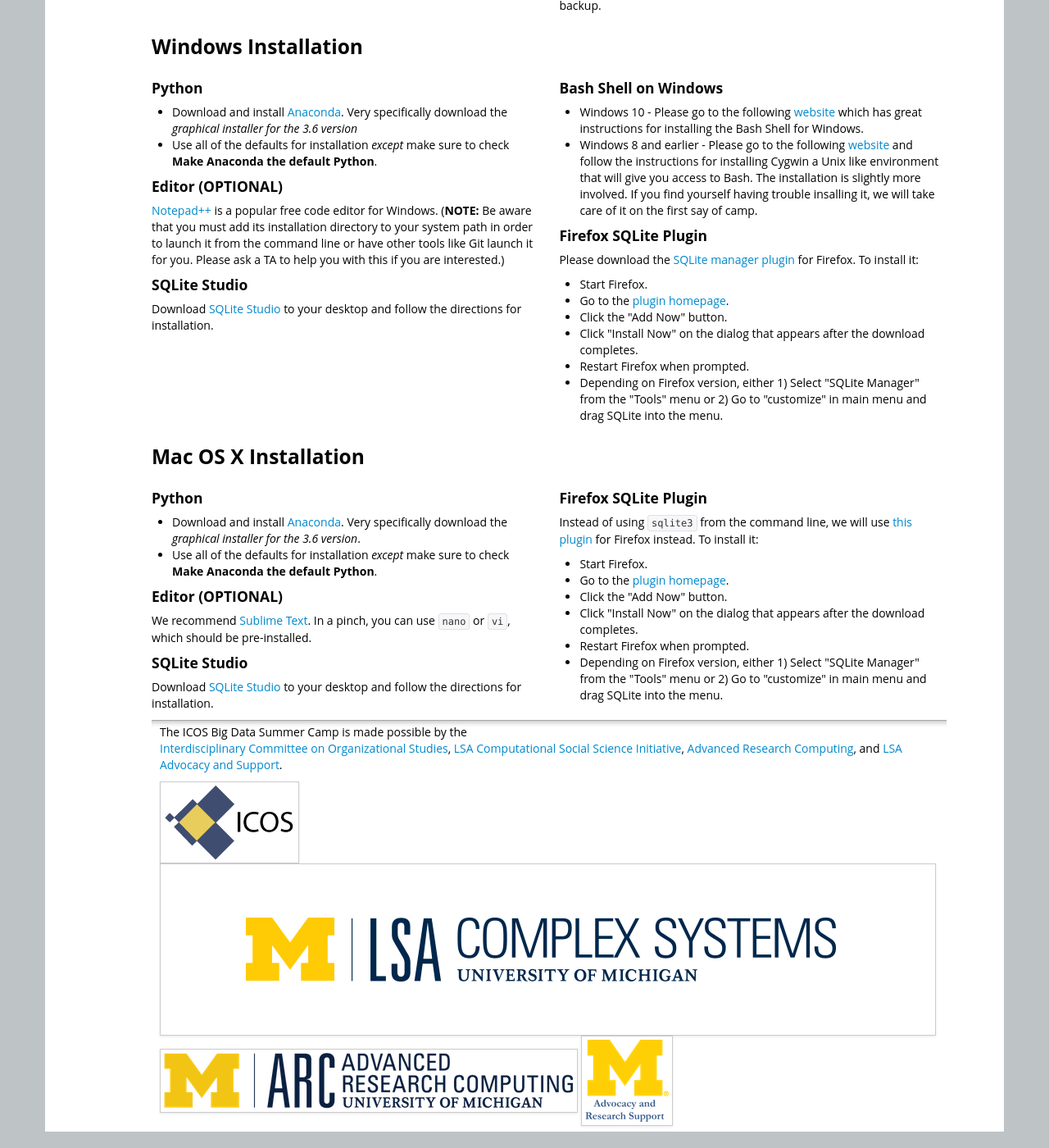
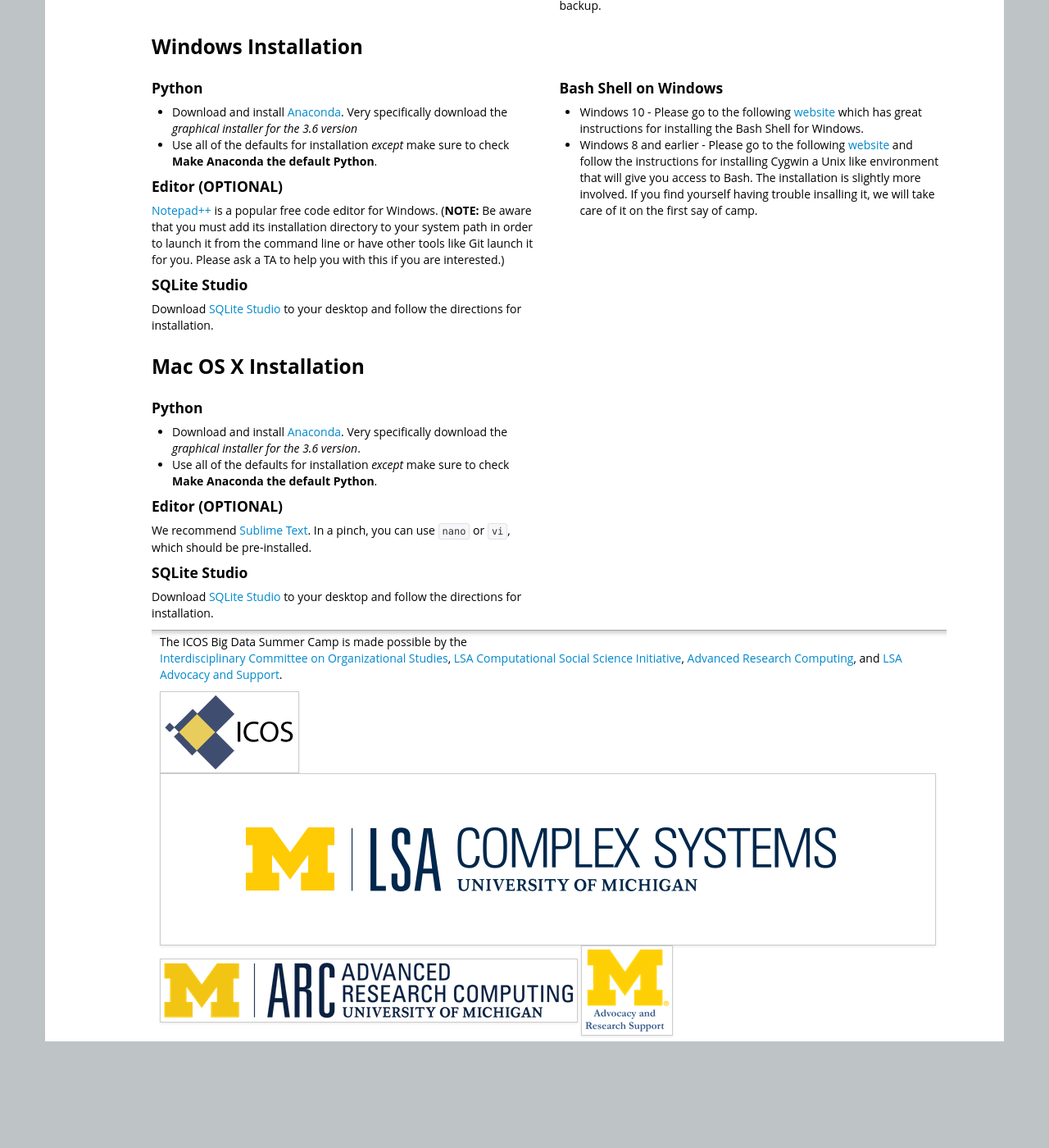
Before and after one commit to ICOSBigDataCamp/2018-summer-camp, a Jekyll site: the page built from index.html, in a window 1280 px wide and 1400 px high, scrolled down 3497 px. Shown: the whole window at 82% size. Built offline with Jekyll 4.4.1, drawn with Linux system fonts in a browser that asks for light colours; after the commit the page ends 4787 px from its top, so only the background shows below that.

Commit message:
removed sqlite firefox plugin because broken in quantum

```diff
--- a/_includes/setup.html
+++ b/_includes/setup.html
@@ -90,32 +90,6 @@
 	  more involved. If you find yourself having trouble insalling it, we will take care of it on the first say of camp.
       </li>
     </ul>
-    <h4 id="firefox-sqlite">Firefox SQLite Plugin</h4>
-    <p>
-      Please download the <a href="https://addons.mozilla.org/en-US/firefox/addon/sqlite-manager/">SQLite manager plugin</a>
-      for Firefox.
-      To install it:
-    </p>
-    <ul>
-      <li>
-  Start Firefox.
-      </li>
-      <li>
-  Go to the <a href="https://addons.mozilla.org/en-US/firefox/addon/sqlite-manager/">plugin homepage</a>.
-      </li>
-      <li>
-  Click the "Add Now" button.
-      </li>
-      <li>
-  Click "Install Now" on the dialog that appears after the download completes.
-      </li>
-      <li>
-  Restart Firefox when prompted.
-      </li>
-      <li>
-  Depending on Firefox version, either 1) Select "SQLite Manager" from the "Tools" menu or 2) Go to "customize" in main menu and drag SQLite into the menu.
-      </li>
-    </ul>
 
   </div>
 </div>
@@ -148,35 +122,6 @@
 	Download <a href="https://sqlitestudio.pl/index.rvt">SQLite Studio</a> to your desktop and follow the directions for installation.
 	   </p>
 
-  </div>
-  <div class="span6">
-    <h4 id="firefox-sqlite">Firefox SQLite Plugin</h4>
-    <p>
-      Instead of using <code>sqlite3</code> from the command line,
-      we will use <a href="https://addons.mozilla.org/en-US/firefox/addon/sqlite-manager/">this plugin</a>
-      for Firefox instead.
-      To install it:
-    </p>
-    <ul>
-      <li>
-  Start Firefox.
-      </li>
-      <li>
-  Go to the <a href="https://addons.mozilla.org/en-US/firefox/addon/sqlite-manager/">plugin homepage</a>.
-      </li>
-      <li>
-  Click the "Add Now" button.
-      </li>
-      <li>
-  Click "Install Now" on the dialog that appears after the download completes.
-      </li>
-      <li>
-  Restart Firefox when prompted.
-      </li>
-      <li>
-  Depending on Firefox version, either 1) Select "SQLite Manager" from the "Tools" menu or 2) Go to "customize" in main menu and drag SQLite into the menu.
-      </li>
-    </ul>
   </div>
 </div>
 
```
